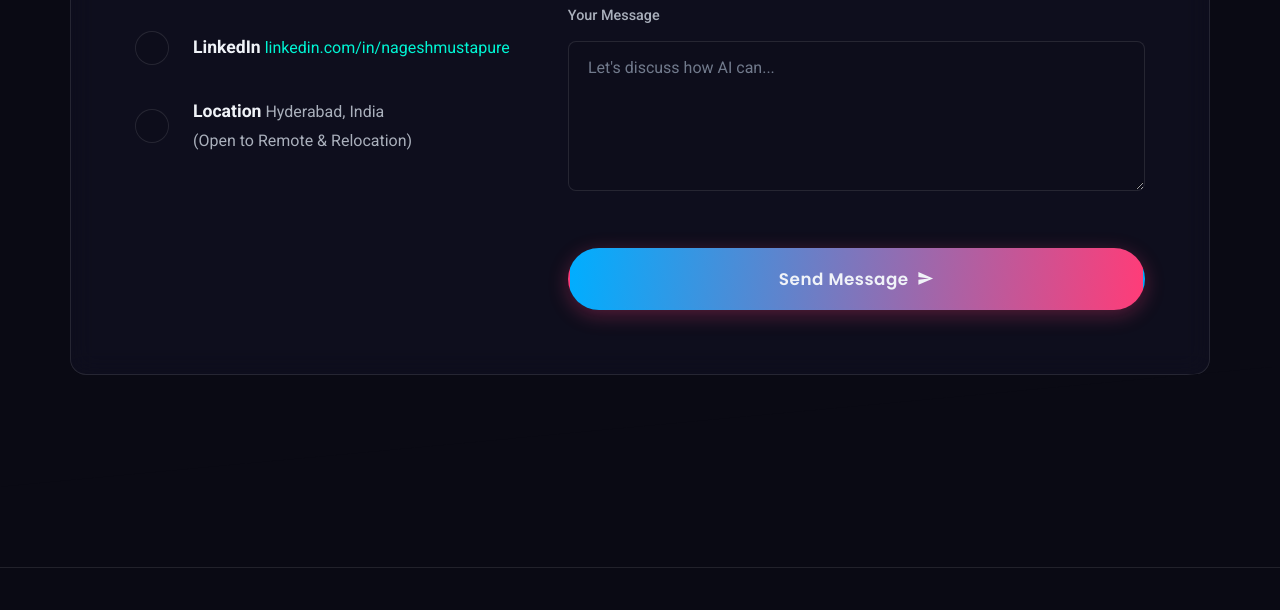
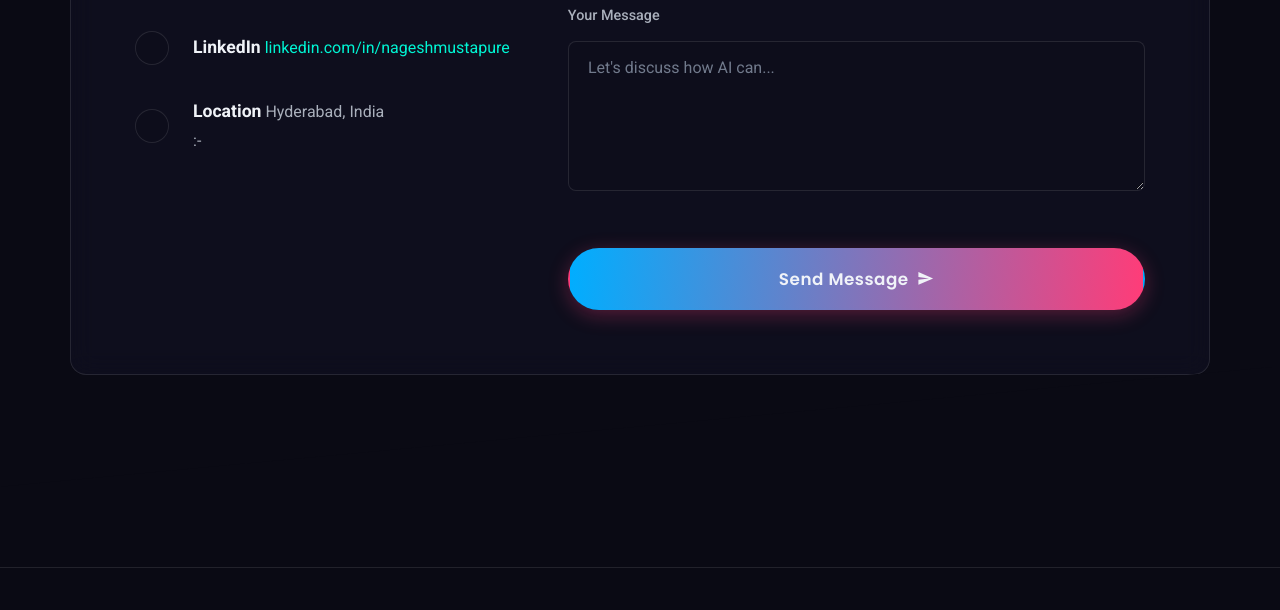
Before and after one commit to nageshmustapure/nageshmustapure.github.io, a plain HTML site: page index.html in a window 1280 px wide. Shown: the part 9859-10469 px from the top of the page. Drawn offline with Linux system fonts and the light colour scheme.

Commit message:
Update index.html

```diff
--- a/index.html
+++ b/index.html
@@ -983,7 +983,7 @@
                                 <svg class="icon-svg"><use xlink:href="#icon-location"></use></svg>
                                 <div class="detail-content">
                                     <span class="detail-label">Location</span>
-                                    <span class="detail-value">Hyderabad, India <br>(Open to Remote & Relocation)</span>
+                                    <span class="detail-value">Hyderabad, India <br>:-</span>
                                 </div>
                              </div>
                         </div>
```
